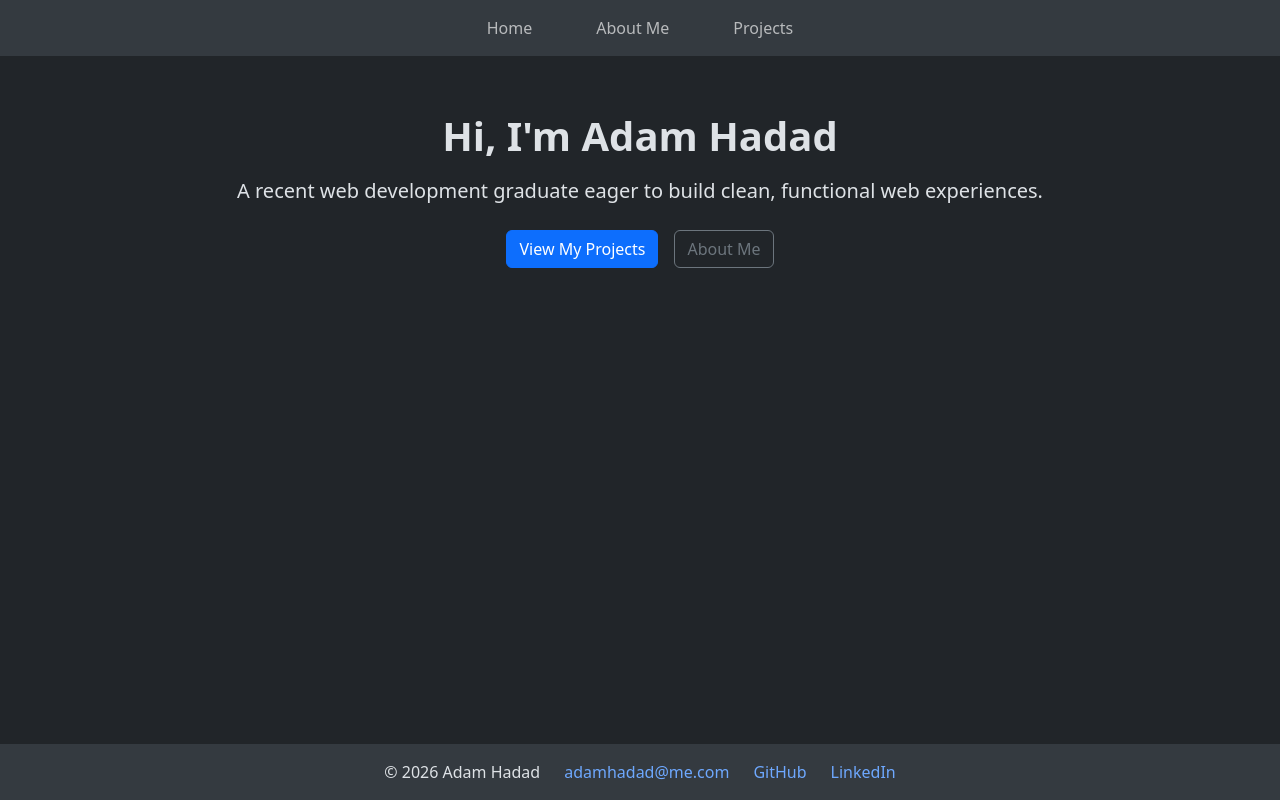
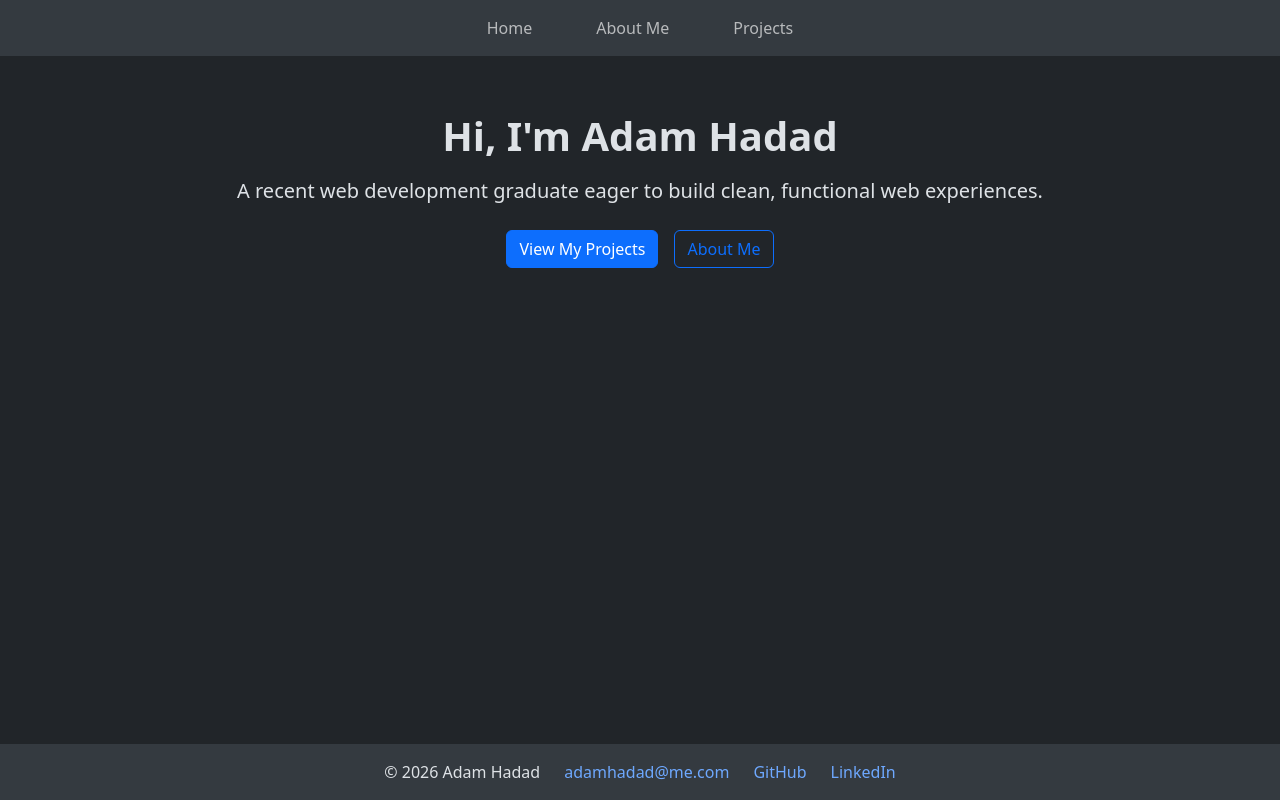
Before and after one commit to Topmen4099/adam-hadad-portfolio, a React (Vite) app: page / in a window 1280 px wide. Built offline with nearby package versions, Linux system fonts and the light colour scheme.

Commit message:
added some effects to the homepage

```diff
--- a/src/components/Footer.jsx
+++ b/src/components/Footer.jsx
@@ -1,9 +1,9 @@
 function Footer() {
   return (
     <footer className="py-3 bg-body-secondary">
-      <div className="container d-flex justify-content-center align-items-center gap-4">
+      <div className="container d-flex flex-wrap justify-content-center align-items-center gap-4 text-center">
         <span>© {new Date().getFullYear()} Adam Hadad</span>
-        <a href="adamhadad@me.com" className="text-decoration-none">adamhadad@me.com</a>
+        <a href="mailto:adamhadad@me.com" className="text-decoration-none">adamhadad@me.com</a>
         <a href="https://github.com/Topmen4099" target="_blank" rel="noreferrer" className="text-decoration-none">GitHub</a>
         <a href="https://linkedin.com/in/adam-r-hadad" target="_blank" rel="noreferrer" className="text-decoration-none">LinkedIn</a>
       </div>
--- /dev/null
+++ b/src/hooks/useTypewriter.js
@@ -0,0 +1,32 @@
+import { useState, useEffect } from 'react'
+
+function useTypewriter(text, speed = 75, delay = 0, storageKey = null) {
+  const alreadySeen = storageKey ? sessionStorage.getItem(storageKey) : false
+  const [displayed, setDisplayed] = useState(alreadySeen ? text : '')
+
+  useEffect(() => {
+    if (alreadySeen) return
+
+    let i = 0
+    const timeout = setTimeout(() => {
+      const interval = setInterval(() => {
+        if (i < text.length) {
+          setDisplayed(text.slice(0, i + 1))
+          i++
+        } else {
+          clearInterval(interval)
+          if (storageKey) sessionStorage.setItem(storageKey, 'true')
+        }
+      }, speed)
+      return () => clearInterval(interval)
+    }, delay)
+
+    return () => {
+      clearTimeout(timeout)
+    }
+  }, [text, speed, delay, storageKey, alreadySeen])
+
+  return displayed
+}
+
+export default useTypewriter
--- a/src/index.css
+++ b/src/index.css
@@ -11,3 +11,14 @@ main {
 .card {
   background-color: rgba(255, 255, 255, 0.05) !important;
 }
+
+.fade-in {
+  animation: fadeIn 1s ease-in forwards;
+  opacity: 0;
+  animation-delay: 1.5s;
+}
+
+@keyframes fadeIn {
+  from { opacity: 0; }
+  to { opacity: 1; }
+}
--- a/src/pages/Home.jsx
+++ b/src/pages/Home.jsx
@@ -1,15 +1,28 @@
 import { Link } from 'react-router-dom'
+import useTypewriter from '../hooks/useTypewriter'
+
+const headingText = "Hi, I'm Adam Hadad"
+const headingSpeed = 75
+const headingDuration = headingText.length * headingSpeed
 
 function Home() {
+  const alreadySeen = sessionStorage.getItem('heading-seen')
+  const heading = useTypewriter(headingText, headingSpeed, 0, 'heading-seen')
+
   return (
     <main className="container py-5 text-center">
-      <h1 className="fw-bold mb-3">Hi, I'm Adam Hadad</h1>
-      <p className="lead mb-4">
-        A recent web development graduate eager to build clean, functional web experiences.
-      </p>
-      <div className="d-flex justify-content-center gap-3">
-        <Link to="/projects" className="btn btn-primary">View My Projects</Link>
-        <Link to="/about" className="btn btn-outline-secondary">About Me</Link>
+      <h1 className="fw-bold mb-3">{heading}</h1>
+      <div
+        className={alreadySeen ? '' : 'fade-in'}
+        style={alreadySeen ? {} : { animationDelay: `${headingDuration / 1000}s` }}
+      >
+        <p className="lead mb-4">
+          A recent web development graduate eager to build clean, functional web experiences.
+        </p>
+        <div className="d-flex justify-content-center gap-3">
+          <Link to="/projects" className="btn btn-primary">View My Projects</Link>
+          <Link to="/about" className="btn btn-outline-primary">About Me</Link>
+        </div>
       </div>
     </main>
   )
```
